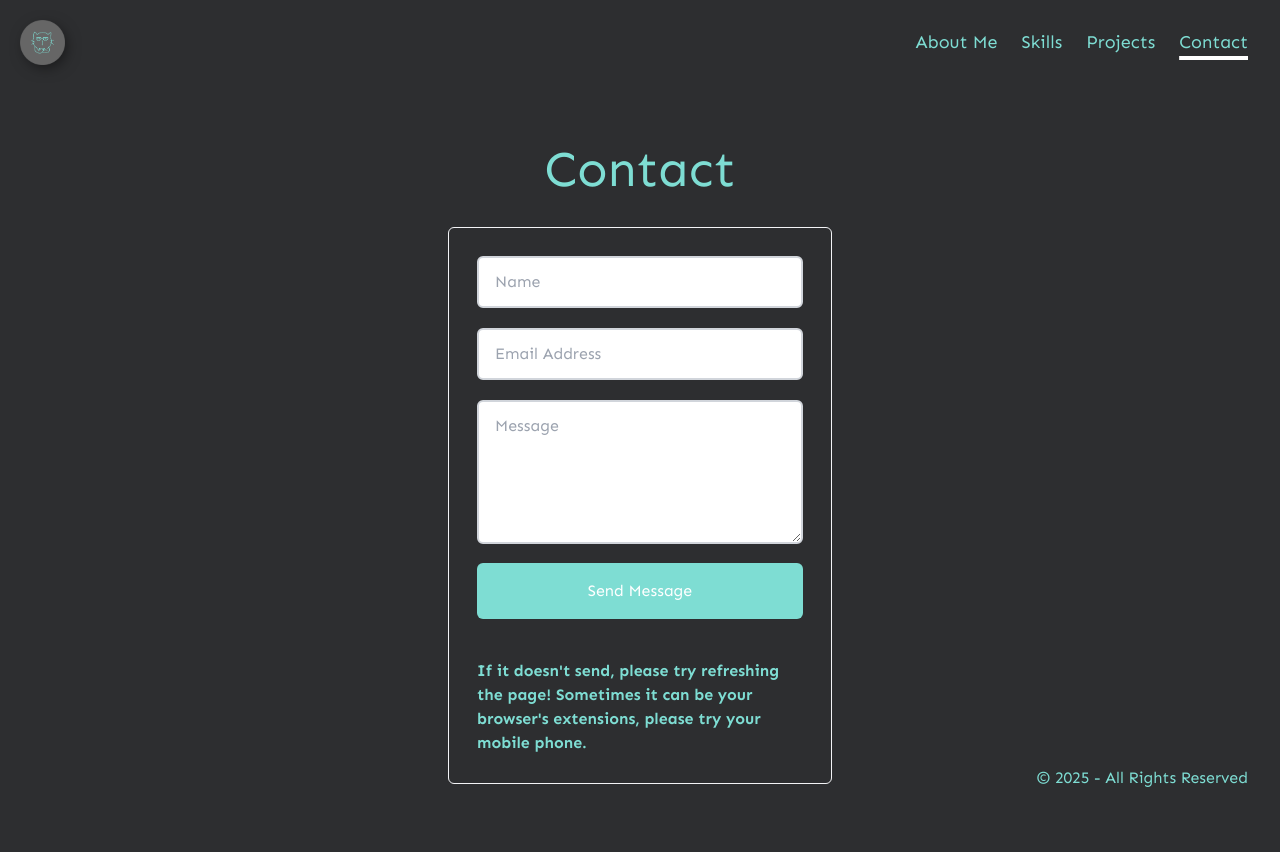
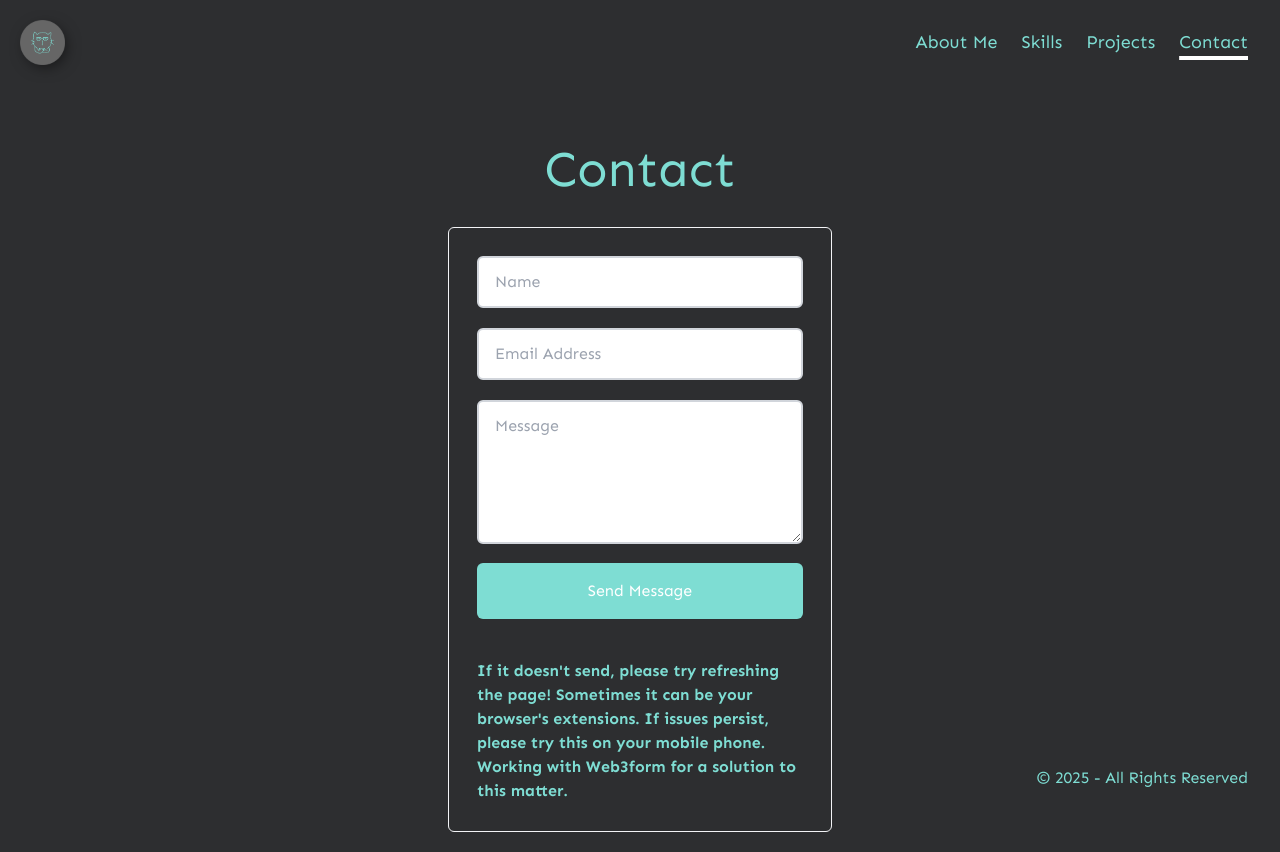
Before and after one commit to tchen94/my-portfolio-page, a Next.js app: page /contact in a window 1280 px wide. Before the commit the page ends 804 px from the top, so only its background shows below. Built offline with nearby package versions, Linux system fonts and the light colour scheme; a web font is replaced by a local one.

Commit message:
Added temporary fix message for Contact page

```diff
--- a/src/app/contact/page.tsx
+++ b/src/app/contact/page.tsx
@@ -170,7 +170,8 @@ export default function ContactPage() {
             <p className="mt-10">
               <strong>
                 If it doesn&apos;t send, please try refreshing<br/> the page! Sometimes it can be your
-                browser&apos;s extensions, please try your mobile phone.
+                browser&apos;s extensions. If issues persist, please try this on your mobile phone.<br/>
+                Working with Web3form for a solution to this matter.
               </strong>
             </p>
           </form>
```
